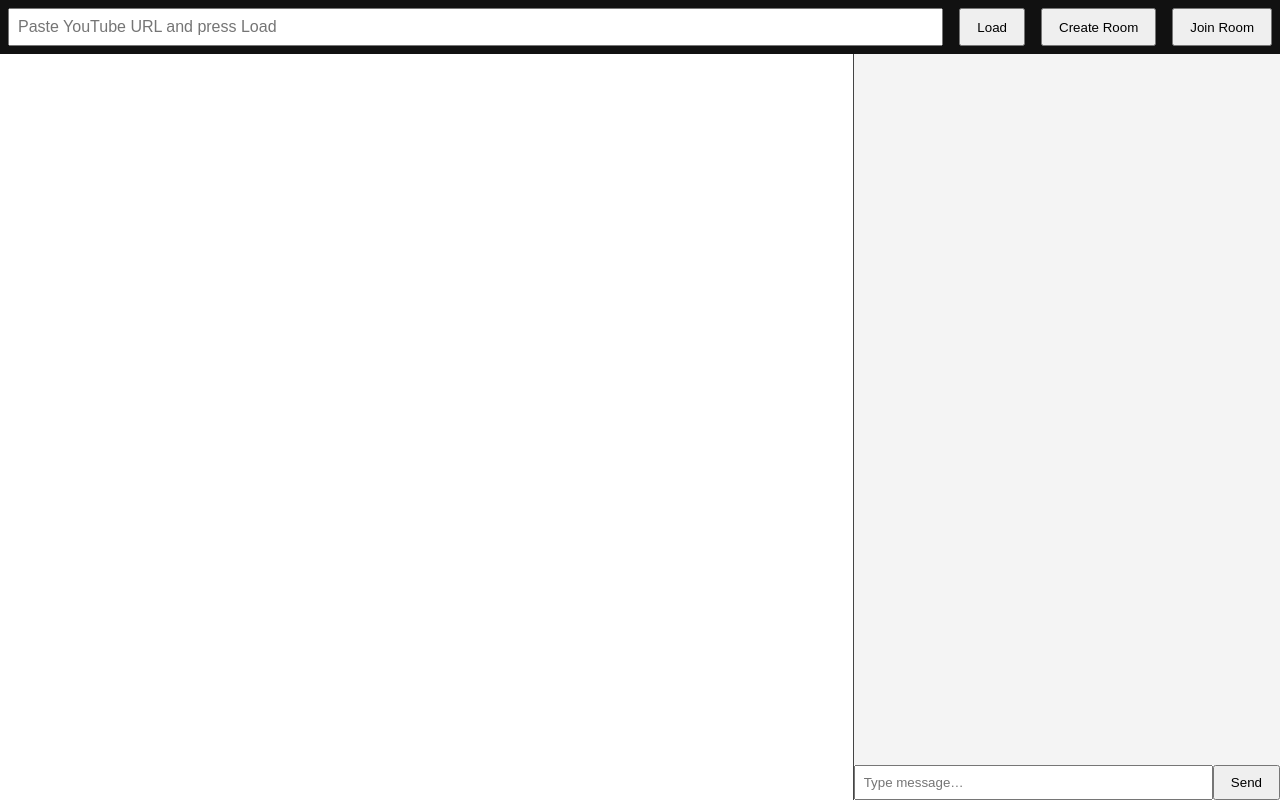
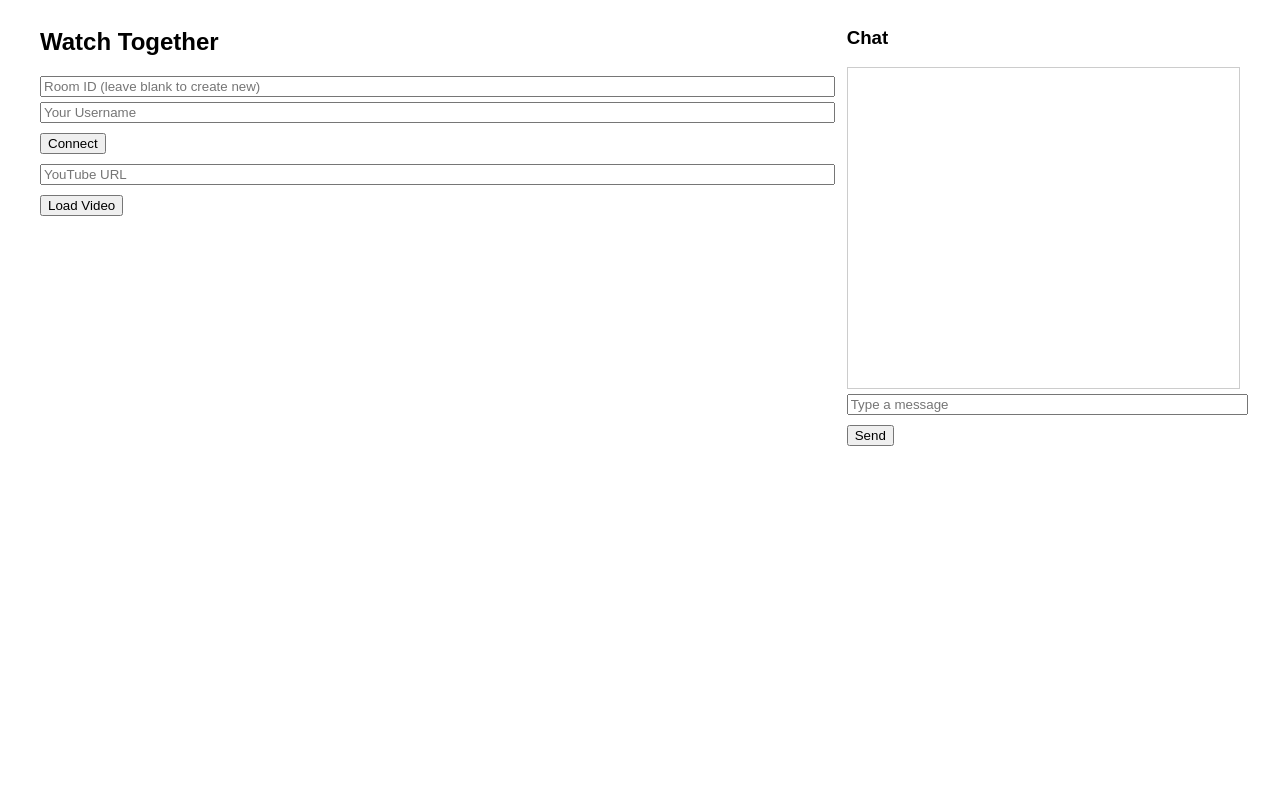
Before and after one commit to basic30/watch-together, a website: page public/index.html in a window 1280 px wide. Drawn offline with nearby package versions, Linux system fonts and the light colour scheme.

Commit message:
Update index.html

```diff
--- a/public/index.html
+++ b/public/index.html
@@ -1,45 +1,40 @@
+<!-- index.html -->
 <!DOCTYPE html>
-<html>
+<html lang="en">
 <head>
-  <meta charset="utf-8"/>
+  <meta charset="UTF-8">
+  <meta name="viewport" content="width=device-width, initial-scale=1.0">
   <title>Watch Together</title>
   <style>
-    body{font-family:Arial;margin:0;padding:0;display:flex;flex-direction:column;height:100vh}
-    #top{display:flex;gap:1rem;padding:0.5rem;background:#111}
-    #top input{flex:1;padding:0.5rem;font-size:1rem}
-    #top button{padding:0.5rem 1rem}
-    #main{display:flex;flex:1}
-    #player{flex:2}
-    #chat{flex:1;border-left:1px solid #444;display:flex;flex-direction:column}
-    #messages{flex:1;overflow-y:auto;padding:0.5rem;background:#f4f4f4}
-    #chatForm{display:flex}
-    #chatForm input{flex:1;padding:0.5rem}
-    #chatForm button{padding:0.5rem 1rem}
+    body { font-family: Arial, sans-serif; }
+    .container { display: flex; max-width: 1200px; margin: auto; }
+    .video-panel { flex: 2; }
+    .chat-panel { flex: 1; margin-left: 20px; }
+    #chat { height: 300px; overflow-y: scroll; border: 1px solid #ccc; padding: 10px; }
+    #player { margin-bottom: 10px; }
+    input { margin: 5px 0; display: block; width: 100%; }
+    button { margin: 5px 0; }
   </style>
 </head>
 <body>
- <div id="top">
-  <input id="urlInput" placeholder="Paste YouTube URL and press Load" />
-  <button onclick="loadVideo()">Load</button>
-
-  <button id="createBtn" onclick="createRoom()">Create Room</button>
-  <button id="joinBtn"  onclick="showJoinPrompt()">Join Room</button>
-  <span id="roomDisplay" style="color:#fff;margin-left:1rem;display:none"></span>
-</div>
-
-  <div id="main">
-    <div id="player"></div>
-    <div id="chat">
-      <div id="messages"></div>
-      <form id="chatForm" onsubmit="sendMsg(event)">
-        <input id="msgInput" placeholder="Type message…" autocomplete="off">
-        <button>Send</button>
-      </form>
+  <div class="container">
+    <div class="video-panel">
+      <h2>Watch Together</h2>
+      <input id="room" placeholder="Room ID (leave blank to create new)">
+      <input id="username" placeholder="Your Username">
+      <button onclick="connect()">Connect</button>
+      <input id="yturl" placeholder="YouTube URL">
+      <button onclick="loadVideoLocal()">Load Video</button>
+      <div id="player"></div>
+    </div>
+    <div class="chat-panel">
+      <h3>Chat</h3>
+      <div id="chat"></div>
+      <input id="message" placeholder="Type a message">
+      <button onclick="sendMessage()">Send</button>
     </div>
   </div>
-
-<script src="https://www.youtube.com/iframe_api"></script>
-<script src="/socket.io/socket.io.js"></script>
-<script src="script.js"></script>
+  <script src="/socket.io/socket.io.js"></script>
+  <script src="script.js"></script>
 </body>
 </html>
```
